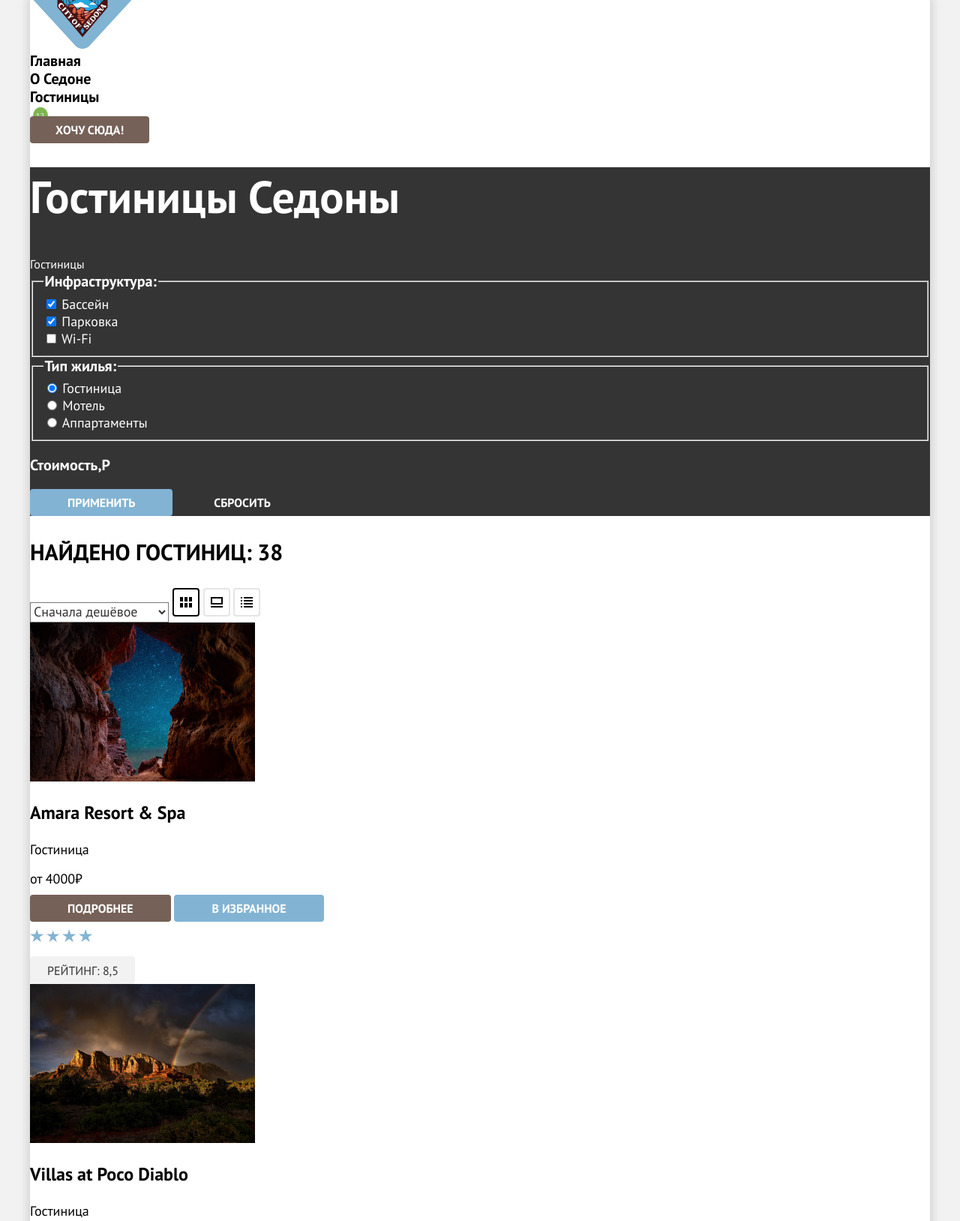
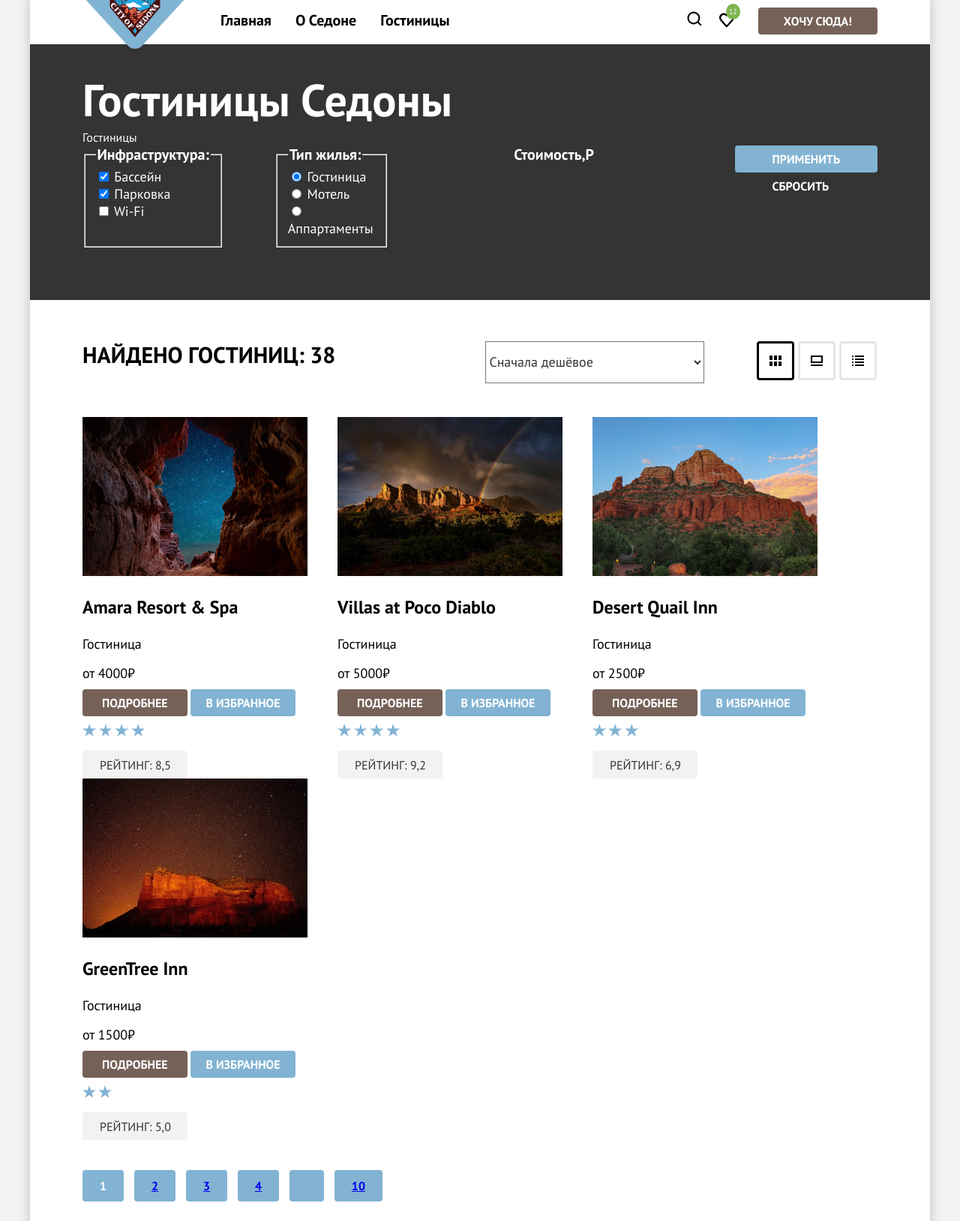
Before and after one commit to htmlacademy-htmlcss/2263241-sedona-36, a plain HTML site: page catalog.html in a window 1280 px wide. Shown: the part 5-1633 px from the top of the page at 75% size. Drawn offline with Linux system fonts and the light colour scheme.

Commit message:
Добавляет сетку страниц и крупных обЪектов на флексах

```diff
--- a/catalog.html
+++ b/catalog.html
@@ -28,18 +28,18 @@
           </ul>
           <ul class="navigation-user-list">
             <li class="navigation-user-item">
-              <a class="navigation-user-link" href="#">
+              <a class="navigation-link button-navigation navigation-search" href="#">
                 <span class="visually-hidden"> Поиск </span>
               </a>
             </li>
             <li class="navigation-user-item">
-              <a class="navigation-user-link" href="#">
-                <span class="visually-hidden"> Избранное </span>
-                <span class="navigation-user-favourites-amount">12</span>
+              <a class="navigation-link button-navigation navigation-favourites" href="#">
+                <span class="visually-hidden "> Избранное </span>
+                <span class="navigation-favourites-amount">12</span>
               </a>
             </li>
             <li class="navigation-user-item">
-              <a class="navigation-user-link button button-want" href="#">Хочу сюда!</a>
+              <a class="navigation-link button button-want" href="#">Хочу сюда!</a>
             </li>
           </ul>
         </nav>
@@ -59,11 +59,12 @@
               </li>
             </ol>
           </header>
-          <section class="catalog-hotels">
+          <section class="catalog-filter">
             <h2 class="visually-hidden">Форма с фильтрами</h2>
             <form class="catalog-filter" action="https://echo.htmlacademy.ru/" method="get">
               <!--Инфраструктура-->
-              <fieldset class="catalog-filter-group">
+              <div class="catalog-filter-container">
+                <fieldset class="catalog-filter-infrastructure">
                   <legend class="catalog-filter-title">Инфраструктура:</legend>
                   <ul class="catalog-filter-list">
                     <li class="catalog-filter-item">
@@ -87,7 +88,7 @@
                   </ul>
                 </fieldset>
                 <!--Тип жилья-->
-              <fieldset class="catalog-filter-group">
+                <fieldset class="catalog-filter-housing">
                   <legend class="catalog-filter-title">Тип жилья:</legend>
                   <ul class="catalog-filter-list">
                     <li class="catalog-filter-item">
@@ -111,8 +112,11 @@
                   </ul>
                 </fieldset>
                 <p class="hotel-cost">Стоимость,P</p>
+                <div class="catalog-buttons">
                   <button class="button button-apply" type="submit">Применить</button>
                   <button class="button button-reset" type="reset">Сбросить</button>
+                </div>
+              </div>
             </form>
           </section>
         </div>
@@ -128,15 +132,23 @@
               <option value="expensive">Сначала дорогое</option>
               <option value="popular">Сначала популярное</option>
             </select>
+            <ul class="button-view-list">
+              <li class="button-view-item">
                 <a class="button-view view-table" href="#">
                   <span class="visually-hidden">Показать таблицей</span>
                 </a>
+              </li>
+              <li class="button-view-item">
                 <a class="button-view view-card" href="#">
                   <span class="visually-hidden">Показать карточку</span>
                 </a>
+              </li>
+              <li class="button-view-item">
                 <a class="button-view view-list" href="#">
                   <span class="visually-hidden">Показать списком</span>
                 </a>
+              </li>
+            </ul>
           </div>
             <!--Карточки гостиниц-->
             <ul class="hotel-list">
@@ -199,24 +211,24 @@
               </li>
             </ul>
             <ul class="pagination-list">
-            <li class="pagination-item">
+              <li class="button button-pagination-item">
                 <a class="pagination-link pagination-current">1</a>
               </li>
-            <li class="pagination-item">
+              <li class="button button-pagination-item">
                 <a class="pagination-link" href="#">2</a>
               </li>
-            <li class="pagination-item">
+              <li class="button button-pagination-item">
                 <a class="pagination-link" href="#">3</a>
               </li>
-            <li class="pagination-item">
+              <li class="button button-pagination-item">
                 <a class="pagination-link" href="#">4</a>
               </li>
-            <li class="pagination-item">
+              <li class="button button-pagination-item">
                 <a class="pagination-link pagination-other">
                   <span class="visually-hidden">Остальные страницы</span>
                 </a>
               </li>
-            <li class="pagination-item">
+              <li class="button button-pagination-item">
                 <a class="pagination-link" href="#">10</a>
               </li>
             </ul>
@@ -241,6 +253,7 @@
         </section>
       </main>
       <footer class="page-footer">
+        <div class="page-footer-container">
           <section class="footer-social">
             <h2 class="visually-hidden">Социальные сети</h2>
             <ul class="social-list">
@@ -272,6 +285,7 @@
               <img class="copyright-image" src="images/logo-htmlacademy.svg" width="115" height="33" alt="">
             </a>
           </section>
+        </div>
       </footer>
     </div>
   </body>
--- a/styles/styles.css
+++ b/styles/styles.css
@@ -27,6 +27,10 @@
   overflow: hidden;
 }
 
+html {
+  height: 100%;
+}
+
 body {
   font-family: "PT Sans", sans-serif;
   font-size: 18px;
@@ -41,6 +45,46 @@ body {
   width: 1200px;
   margin: 0 auto;
   box-shadow: 0px 0px 15px rgba(0, 0, 0, 0.2);
+  display: flex;
+  flex-direction: column;
+}
+
+.main-container {
+  flex-grow: 1;
+}
+
+.page-header {
+  display: flex;
+  height: 64px;
+
+}
+
+.navigation-logo {
+  margin-left: 70px;
+  position: relative;
+  z-index: 1;
+}
+
+.navigation {
+  display: flex;
+  margin-left: 28px;
+  margin-right: 70px;
+  justify-content: space-between;
+  width: 892px;
+  align-items: center;
+
+}
+
+.navigation-list {
+  display: flex;
+  align-items: center;
+}
+
+.navigation-user-list {
+  display: flex;
+  width: 268px;
+  justify-content: end;
+  align-items: center;
 }
 
 .navigation-list,
@@ -51,7 +95,8 @@ body {
 .breadcrumbs,
 .catalog-filter-list,
 .hotel-list,
-.pagination-list {
+.pagination-list,
+.button-view-list {
   list-style-type: none;
   padding: 0;
   margin: 0;
@@ -67,21 +112,29 @@ body {
   background-color: #ffffff;
   text-decoration: none;
   text-transform: capitalize;
+  padding: 20px 16px;
 }
 
-.navigation-user-link {
-  font-family: "PT Sans", sans-serif;
-  font-weight: 700;
-  font-size: 16px;
-  line-height: 20px;
-  text-align: center;
-  color: #000000;
-  background-color: #ffffff;
-  text-decoration: none;
-  text-transform: uppercase;
+
+.button-navigation {
+  background-repeat: no-repeat;
+  background-size: 20px 20px;
+  background-position: center;
+  display: inline-block;
+  padding: 12px;
+
 }
 
-.navigation-user-favourites-amount {
+.navigation-search {
+  background-image: url("../images/icons/search.svg");
+}
+
+.navigation-favourites {
+  background-image: url("../images/icons/heart.svg");
+  margin-left: 10px;
+}
+
+.navigation-favourites-amount {
   font-family: "PT Sans", sans-serif;
   font-weight: 400;
   font-size: 10px;
@@ -89,12 +142,13 @@ body {
   text-align: center;
   color: #ffffff;
   background-color: #7DB54F;
-  padding-left: 4px;
-  padding-right: 5px;
-  padding-top: 5px;
-  padding-bottom: 5px;
+  padding: 4px;
   border-radius: 50%;
-  margin: 4px;
+  margin: 0px;
+  position: relative;
+  left: 8px;
+  bottom: 15px;
+
 }
 
 .hero-intro {
@@ -107,6 +161,7 @@ body {
   text-align: center;
   padding-top: 64px;
   padding-bottom: 65px;
+  margin-bottom: 69px;
 }
 
 .advantages,
@@ -116,39 +171,75 @@ body {
   text-align: center;
 }
 
+
+.advantages-list {
+  display: flex;
+  flex-wrap: wrap;
+  margin-bottom: 64px;
+}
+
 .block-title {
   font-weight: 700;
   font-size: 30px;
   line-height: 36px;
-  /* text-align: center; */
   text-transform: uppercase;
+  margin: 0 auto;
 }
+
 
 .block-description {
   font-weight: 400;
   font-size: 22px;
   line-height: 26px;
-  /* text-align: center; */
   color: #333333;
+  margin: 0 auto;
+}
+
+.reasons .block-title {
+  width: 630px;
+  margin-bottom: 25px;
+}
+
+.reasons .block-description {
+  width: 690px;
+  margin-bottom: 90px;
+}
+
+.invite .block-title {
+  width: 505px;
+  margin-bottom: 20px;
+}
+
+.invite .block-description {
+  width: 651px;
+  margin-bottom: 64px;
+}
+
+
+.list-container {
+  margin: 0 auto;
+  width: 230px;
 }
 
 .list-blue {
   background-color: #82B3D3;
+  width: 400px;
 }
 
 .list-light-blue {
   background-color: rgba(131, 179, 211, 0.12);
+  width: 400px;
 }
 
 .list-middle-blue {
-  background-color: rgba(131, 179, 211, 0.2)
+  background-color: rgba(131, 179, 211, 0.2);
+  width: 400px;
 }
 
 .list-title {
   font-weight: 700;
   font-size: 24px;
   line-height: 28px;
-  /* text-align: center; */
   text-transform: uppercase;
 }
 
@@ -164,12 +255,18 @@ body {
   color: #ffffff;
 }
 
+.services-list {
+  display: flex;
+  flex-wrap: wrap;
+}
+
 .services-house {
   background-color: rgba(131, 179, 211, 0.12);
   background-image: url("../images/house.svg");
   background-repeat: no-repeat;
   background-position: 50%;
   background-size: 75px 72px;
+  width: 400px;
 }
 
 .services-food {
@@ -178,6 +275,9 @@ body {
   background-repeat: no-repeat;
   background-position: 50%;
   background-size: 75px 72px;
+  width: 400px;
+  border: #000000 1px solid;
+  box-sizing: border-box;
 }
 
 .services-souvenir {
@@ -186,6 +286,55 @@ body {
   background-repeat: no-repeat;
   background-position: 50%;
   background-size: 75px 72px;
+  width: 400px;
+}
+
+.services {
+  margin-bottom: 96px;
+}
+
+.interest-container {
+  width: 592px;
+  margin: 0 auto;
+  margin-bottom: 96px;
+}
+
+.interest .block-title,
+.subscribe .block-title {
+  margin-bottom: 20px;
+}
+
+.interest .block-description {
+  margin-bottom: 54px;
+}
+
+.subscribe .block-description {
+  margin-bottom: 54px;
+  width: 475px;
+}
+
+
+.subscribe {
+  width: 1200px;
+  height: 215px;
+  margin: 0 auto;
+  padding-top: 96px;
+  padding-bottom: 104px;
+}
+
+
+.subscribe-index {
+  color: #ffffff;
+  background-color: #343434;
+  background-image: url("../images/background-subscribe.jpg");
+  background-repeat: no-repeat;
+  background-size: cover;
+  background-position: left top;
+}
+
+.subscribe-index h2,
+.subscribe-index p {
+  color: #ffffff;
 }
 
 .button {
@@ -211,6 +360,7 @@ body {
 .button-want {
   padding-left: 34px;
   padding-right: 34px;
+  margin-left: 20px;
 }
 
 
@@ -225,24 +375,6 @@ body {
   background-color: #82B3D3;
 }
 
-.subscribe {
-  width: 1200px;
-  height: 415px;
-}
-
-.subscribe-index {
-  color: #ffffff;
-  background-color: #343434;
-  background-image: url("../images/background-subscribe.jpg");
-  background-repeat: no-repeat;
-  background-size: cover;
-  background-position: left top;
-}
-
-.subscribe-index h2,
-.subscribe-index p {
-  color: #ffffff;
-}
 
 .contacts-phone {
   font-weight: 400;
@@ -263,6 +395,10 @@ body {
   text-align: left;
   color: #000000;
   background-color: #f2f2f2;
+  width: 452px;
+  height: 52px;
+  border: 0;
+  padding: 0;
 }
 
 .filtr {
@@ -272,6 +408,8 @@ body {
   background-repeat: no-repeat;
   background-size: cover;
   background-position: left top;
+  padding: 70px;
+  padding-top: 35px;
 }
 
 .catalog-header-title {
@@ -281,6 +419,7 @@ body {
   text-align: left;
   color: #ffffff;
   text-transform: capitalize;
+  margin: 0;
 }
 
 .breadcrumbs-link {
@@ -290,6 +429,11 @@ body {
   text-align: center;
   text-decoration: none;
   text-transform: none;
+}
+
+.catalog-filter-container {
+  display: flex;
+  justify-content: start;
 }
 
 .catalog-filter-title,
@@ -306,6 +450,26 @@ body {
   text-align: left;
 }
 
+.catalog-filter-infrastructure {
+  width: 150px;
+}
+
+.catalog-filter-housing {
+  width: 150px;
+  margin-left: 70px;
+}
+
+.catalog-buttons {
+  margin-left: 70px;
+  width: 191px;
+}
+
+.hotel-cost {
+  width: 288px;
+  margin: 0;
+  margin-left: 167px;
+}
+
 .button-apply {
   background-color: #82B3D3;
 }
@@ -314,8 +478,23 @@ body {
   background-color: transparent;
 }
 
+.button-hotel-more {
+  padding-left: 26px;
+  padding-right: 26px;
+}
+
 .button-hotel-favourite {
   background-color: #82B3D3;
+  padding-left: 20px;
+  padding-right: 20px;
+}
+
+.sort {
+  display: flex;
+  justify-content: start;
+  margin-bottom: 40px;
+  padding-top: 5px;
+  padding-bottom: 5px;
 }
 
 .sort-result {
@@ -324,6 +503,8 @@ body {
   line-height: 36px;
   text-align: left;
   text-transform: uppercase;
+  padding: 0;
+  margin: 0;
 }
 
 .select-control {
@@ -334,6 +515,34 @@ body {
   color: #333333;
   background-color: #ffffff;
   text-align: left;
+  margin-left: 200px;
+  width: 292px;
+}
+
+.button-view-list {
+  margin-left: 70px;
+  width: 160px;
+  display: flex;
+  justify-content: space-between;
+}
+
+.catalog-hotels {
+  padding-top: 50px;
+  padding-bottom: 60px;
+  padding-left: 70px;
+  padding-bottom: 70px;
+}
+
+.hotel-list {
+  display: flex;
+  width: 1060px;
+  flex-wrap: wrap;
+  margin-bottom: 40px;
+
+}
+
+.hotel-card {
+  width: 340px;
 }
 
 .hotel-card-link {
@@ -369,6 +578,11 @@ body {
   margin: 0;
 }
 
+.social-list {
+  display: flex;
+  width: 142px;
+}
+
 .button-social {
   width: 47px;
   height: 40px;
@@ -392,10 +606,7 @@ body {
 }
 
 .button-view {
-  padding-top: 17px;
-  padding-bottom: 17px;
-  padding-right: 16px;
-  padding-left: 16px;
+  padding: 23px 22px;
   background-repeat: no-repeat;
   background-size: 16px 14px;
   border-radius: 4px;
@@ -403,19 +614,47 @@ body {
   display: inline-block;
 }
 
+.pagination-list {
+  display: flex;
+  width: 400px;
+  justify-content: space-between;
+}
+
+.button-pagination-item {
+  background-color: #82B3D3;
+  padding-left: 23px;
+  padding-right: 23px;
+  padding-top: 11px;
+  padding-bottom: 11px;
+}
+
+.page-footer {
+  min-height: 80px;
+  padding-left: 70px;
+  padding-right: 70px;
+  padding-top: 40px;
+}
+
+.page-footer-container {
+  display: flex;
+  margin: 0 auto;
+  justify-content: space-between;
+}
+
+
 .view-table {
   background-image: url(../images/icons/view-table.svg);
-  border: 2px solid #000000;
+  border: 3px solid #000000;
 }
 
 .view-card {
   background-image: url(../images/icons/view-card.svg);
-  border: 2px solid #E5E5E5;
+  border: 3px solid #E5E5E5;
 }
 
 .view-list {
   background-image: url(../images/icons/view-list.svg);
-  border: 2px solid #E5E5E5;
+  border: 3px solid #E5E5E5;
 }
 
 .hotel-stars {
```
Also changed, not shown: index.html (+32 -6 lines). Lines whose indentation alone changed are shown as unchanged.
